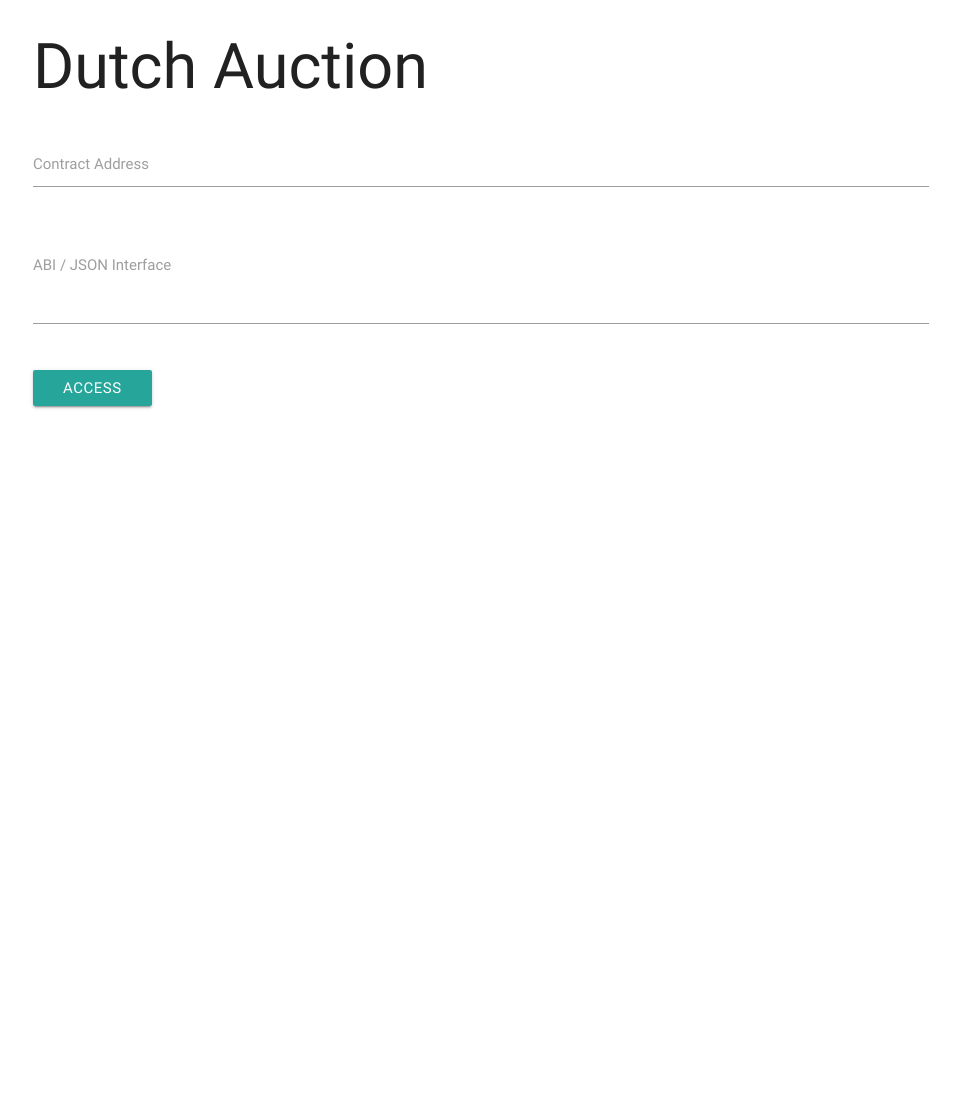
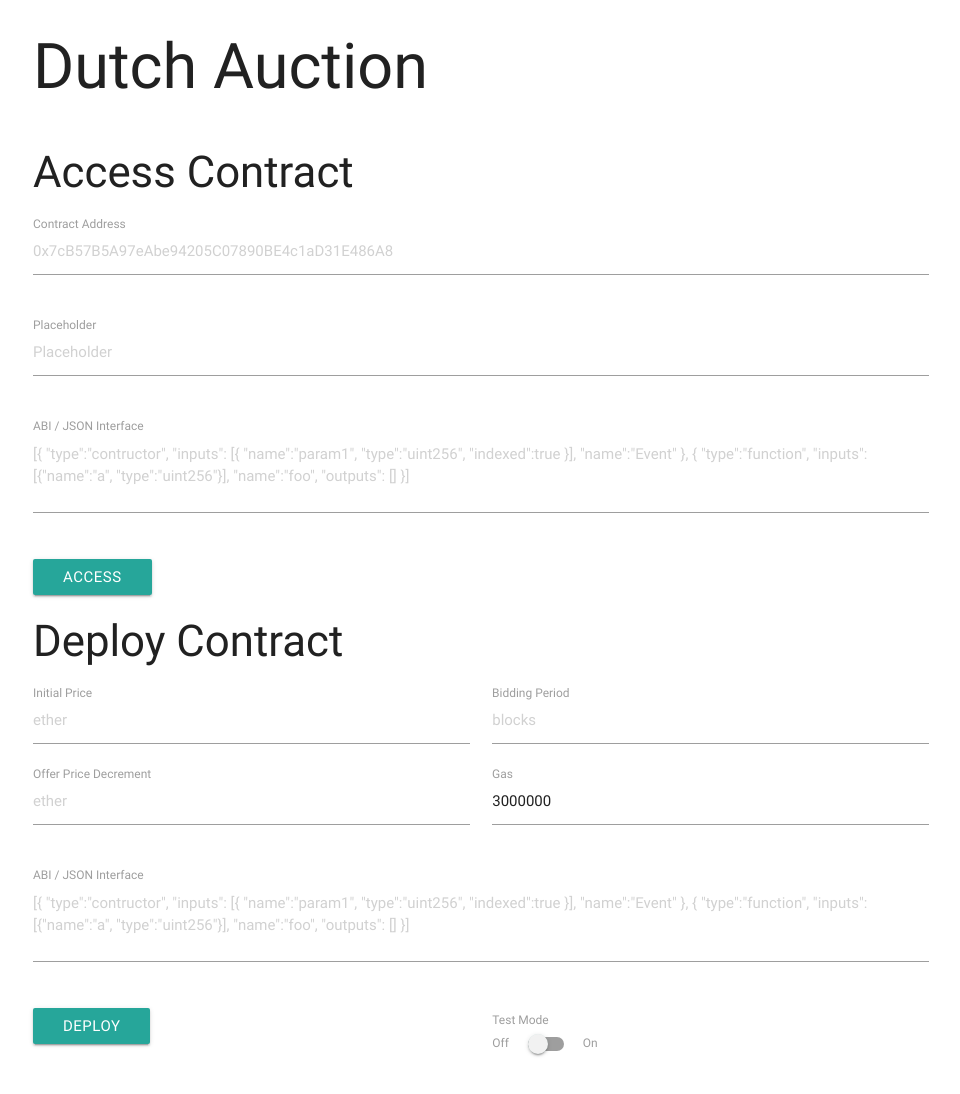
Before and after one commit to illinoisblockchain/dutch-auction-dapp, a website: page src/index.html in a window 1280 px wide. Shown: the whole page, without its empty margins (159-1119 px from the left). Before the commit the page ends 800 px from the top, so only its background shows below. Drawn offline with nearby package versions, Linux system fonts and the light colour scheme.

Commit message:
add form for deploying a contract

```diff
--- a/src/index.html
+++ b/src/index.html
@@ -13,18 +13,27 @@
   <body>
     <div class="container">
       <h1>Dutch Auction</h1>
-      <!-- Contract Form -->
-      <form id="contract-form" class="col s12">
+
+      <div id='contract-forms-container' class='row'>
+        <!-- Access Contract Form -->
+        <form id="access-contract-form" class="col s12">
+          <h3>Access Contract</h3>
           <div class="row">
             <div class="input-field col s12">
-            <input id="address-input" type="text" class="validate" required>
-            <label for="address-input">Contract Address</label>
+              <input id="access-address-input" type="text" class="validate" placeholder="0x7cB57B5A97eAbe94205C07890BE4c1aD31E486A8" required>
+              <label for="access-address-input">Contract Address</label>
             </div>
           </div>
           <div class="row">
             <div class="input-field col s12">
-            <textarea id="abi-input" class="materialize-textarea" required></textarea>
-            <label for="abi-input">ABI / JSON Interface</label>
+              <input id="spacing" type="text" class="validate" placeholder="Placeholder" required>
+              <label for="spacing">Placeholder</label>
+            </div>
+          </div>
+          <div class="row">
+            <div class="input-field col s12">
+              <textarea id="access-bi-input" class="materialize-textarea" placeholder='[{ "type":"contructor", "inputs": [{ "name":"param1", "type":"uint256", "indexed":true }], "name":"Event" }, { "type":"function", "inputs": [{"name":"a", "type":"uint256"}], "name":"foo", "outputs": [] }]' required></textarea>
+              <label for="access-abi-input">ABI / JSON Interface</label>
             </div>
           </div>
           <button class="btn waves-effect waves-light" type="submit" name="action">
@@ -32,8 +41,55 @@
           </button>
         </form>
 
+        <!--  Deploy Contract form-->
+        <form id="deploy-contract-form" class="col s12">
+          <h3>Deploy Contract</h3>
+          <div class="row">
+            <div class="input-field col s6">
+              <input id="deploy-initialPrice-input" type="number" class="validate" placeholder="ether" min="0" step="any" required>
+              <label for="deploy-initialPrice-input">Initial Price</label>
+            </div>
+            <div class="input-field col s6">
+              <input id="deploy-biddingPeriod-input" type="number" class="validate" placeholder="blocks" min="0" step="any" required>
+              <label for="deploy-biddingPeriod-input">Bidding Period</label>
+            </div>
+            <div class="input-field col s6">
+              <input id="deploy-offerPriceDecrement-input" type="number" class="validate" placeholder="ether" min="0" step="any" required>
+              <label for="deploy-offerPriceDecrement-input">Offer Price Decrement</label>
+            </div>
+            <div class="input-field col s6">
+              <input id="deploy-gas-input" type="number" class="validate" placeholder="wei" value="3000000" min="0" step="any" required>
+              <label for="deploy-gas-input">Gas</label>
+            </div>
+          </div>
+          <div class="row">
+            <div class="input-field col s12">
+              <textarea id="deploy-abi-input" class="materialize-textarea" placeholder='[{ "type":"contructor", "inputs": [{ "name":"param1", "type":"uint256", "indexed":true }], "name":"Event" }, { "type":"function", "inputs": [{"name":"a", "type":"uint256"}], "name":"foo", "outputs": [] }]' required></textarea>
+              <label for="deploy-abi-input">ABI / JSON Interface</label>
+            </div>
+          </div>
+          <div class='row'>
+            <div class="col s6">
+              <button class="btn waves-effect waves-light" type="submit" name="action">
+                DEPLOY
+              </button>
+            </div>
+            <div class="switch col s6">
+              <label for="deploy-testMode-input">Test Mode</label>
+              <br/>
+              <label>
+                Off
+                <input id="deploy-testMode-input" type="checkbox">
+                <span class="lever"></span>
+                On
+              </label>
+            </div>
+          </div>
+        </form>
+      <div>
+
       <!-- Contract UI -->
-      <div id='contract-ui' class='col s12'>
+      <div id='contract-ui-container' class='col s12'>
         <!-- Interact with the contract here. -->
       </div>
     </div>
```
Lines whose indentation alone changed are shown as unchanged.
